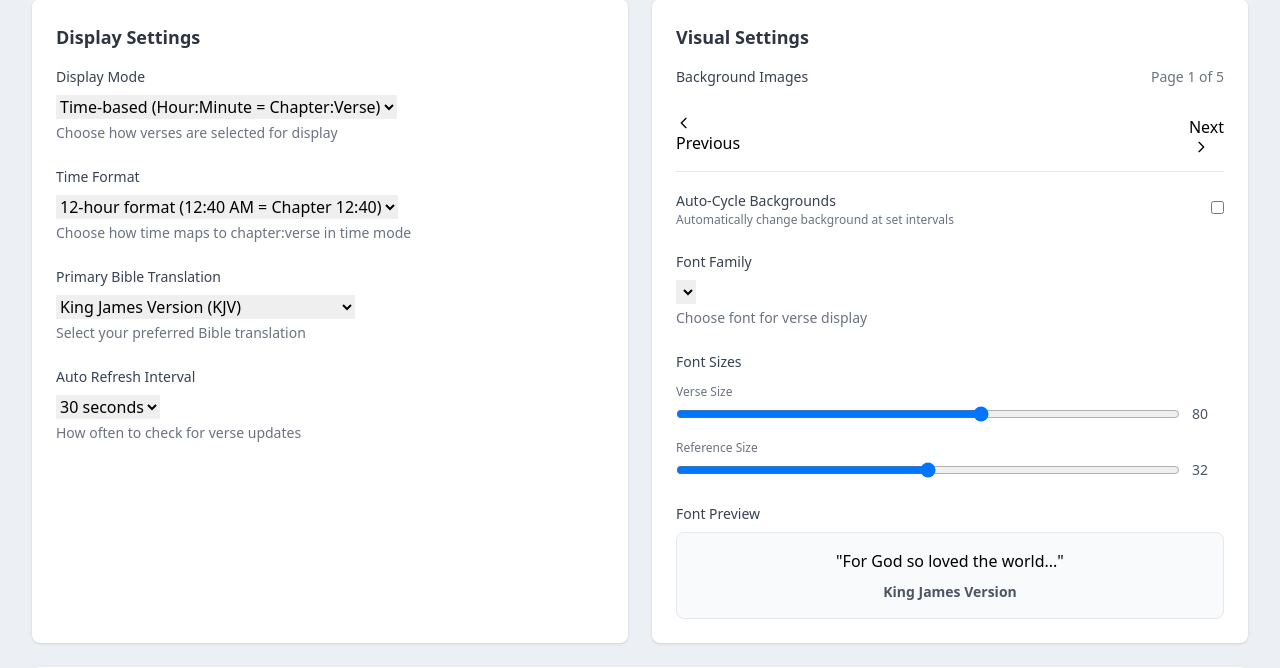
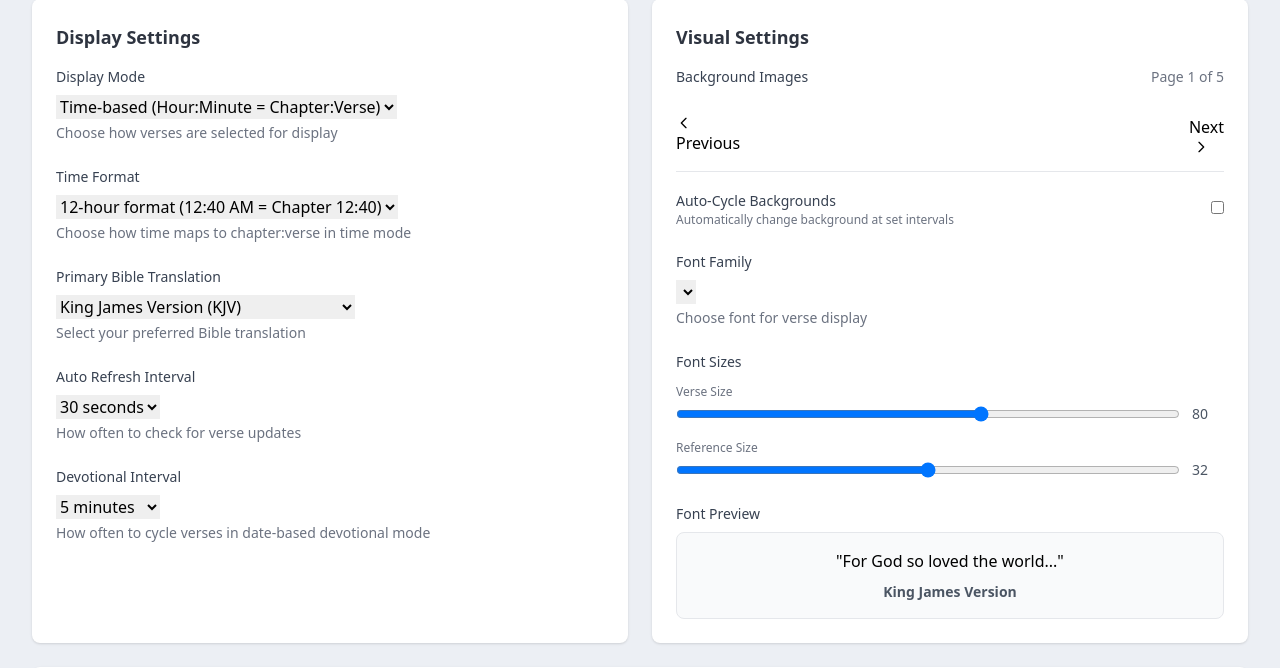
Before and after one commit to Jackal104/Bible-Clockv2, a Python web app: template src/web_interface/templates/settings.html in a window 1280 px wide. Shown: the part 218-886 px from the top of the page. Run offline with Jinja, Linux system fonts and the light colour scheme; the template is opened without the code that fills it, so the values that code supplies are empty; some libraries are stand-ins or nearby versions.

Commit message:
Fix devotional settings: time before date display and configurable intervals
- Update image_generator.py to show time before date (e.g., "2:45 PM • December 04, 2025")
- Add DEVOTIONAL_INTERVAL environment variable (default 15 minutes)
- Make devotional verse cycling configurable (5, 10, 15, 20, 30, or 60 minutes)
- Add devotional interval setting to web interface
- Update verse timing calculations to use configurable interval
- Fix next verse countdown to reflect actual interval setting

🤖 Generated with [Claude Code](https://claude.ai/code)

Co-Authored-By: Claude <noreply@anthropic.com>

```diff
--- a/src/image_generator.py
+++ b/src/image_generator.py
@@ -761,9 +761,9 @@ class ImageGenerator:
             next_change = verse_data.get('next_verse_minutes', 0)
 
             if cycle_info and next_change:
-                display_text = f"{now.strftime('%B %d, %Y')}\n{cycle_info} • Next: {next_change}m"
+                display_text = f"{now.strftime('%I:%M %p')} • {now.strftime('%B %d, %Y')}\n{cycle_info} • Next: {next_change}m"
             else:
-                display_text = now.strftime('%B %d, %Y')
+                display_text = f"{now.strftime('%I:%M %p')} • {now.strftime('%B %d, %Y')}"
         else:
             # Regular verse mode - show reference
             display_text = verse_data.get('reference', 'Unknown')
--- a/src/web_interface/app.py
+++ b/src/web_interface/app.py
@@ -155,6 +155,11 @@ def create_app(verse_manager, image_generator, display_manager, service_manager,
             if 'secondary_translation' in data:
                 app.verse_manager.secondary_translation = data['secondary_translation']
                 app.logger.info(f"Secondary translation: {data['secondary_translation']}")
+
+            # Update devotional interval
+            if 'devotional_interval' in data:
+                os.environ['DEVOTIONAL_INTERVAL'] = str(data['devotional_interval'])
+                app.logger.info(f"Devotional interval changed to: {data['devotional_interval']} minutes")
 
             # Update background
             if 'background_index' in data:
--- a/src/web_interface/templates/settings.html
+++ b/src/web_interface/templates/settings.html
@@ -78,6 +78,20 @@
                         <option value="1800">30 minutes</option>
                     </select>
                     <p class="text-sm text-gray-500 mt-1">How often to check for verse updates</p>
+                </div>
+
+                <!-- Devotional Interval (for Date-based mode) -->
+                <div>
+                    <label class="block text-sm font-medium text-gray-700 mb-2">Devotional Interval</label>
+                    <select id="devotional-interval" class="form-select" onchange="updateSetting('devotional_interval')">
+                        <option value="5">5 minutes</option>
+                        <option value="10">10 minutes</option>
+                        <option value="15">15 minutes</option>
+                        <option value="20">20 minutes</option>
+                        <option value="30">30 minutes</option>
+                        <option value="60">1 hour</option>
+                    </select>
+                    <p class="text-sm text-gray-500 mt-1">How often to cycle verses in date-based devotional mode</p>
                 </div>
             </div>
         </div>
```
Also changed, not shown: src/verse_manager.py (+9 -7 lines).
